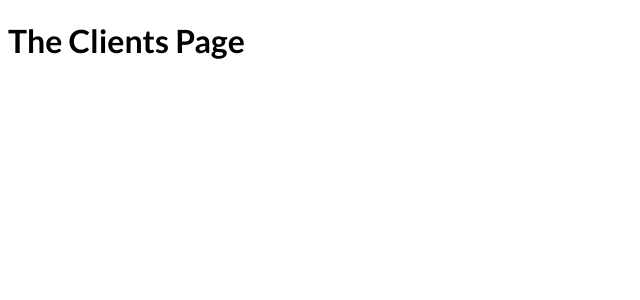
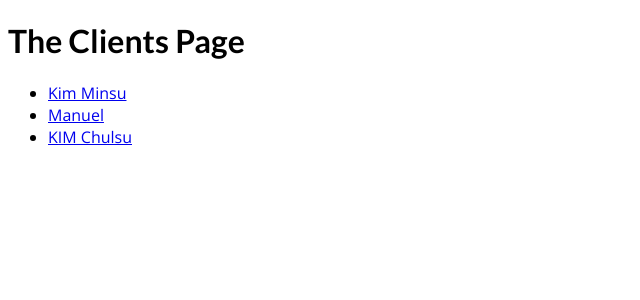
Before and after one commit to sloste34/Udemy-NextJS-Course-2023, a Next.js app: page /clients in a window 1280 px wide. Shown: the top 300 px of the page, without its empty margins (0-640 px from the left). Built offline with nearby package versions, Linux system fonts and the light colour scheme.

Commit message:
class 64.Navigating To Dynamic Routes

```diff
--- a/pages/clients/index.js
+++ b/pages/clients/index.js
@@ -1,7 +1,22 @@
+import Link from 'next/link';
+
 function ClientsPage() {
+  const clients = [
+    { id: 'minsu', name: 'Kim Minsu' },
+    { id: 'manu', name: 'Manuel' },
+    { id: 'chulsu', name: 'KIM Chulsu' },
+  ];
+
   return (
     <div>
       <h1>The Clients Page</h1>
+      <ul>
+        {clients.map((client) => (
+          <li key={client.id}>
+            <Link href={`/clients/${client.id}`}>{client.name}</Link>
+          </li>
+        ))}
+      </ul>
     </div>
   );
 }
```
